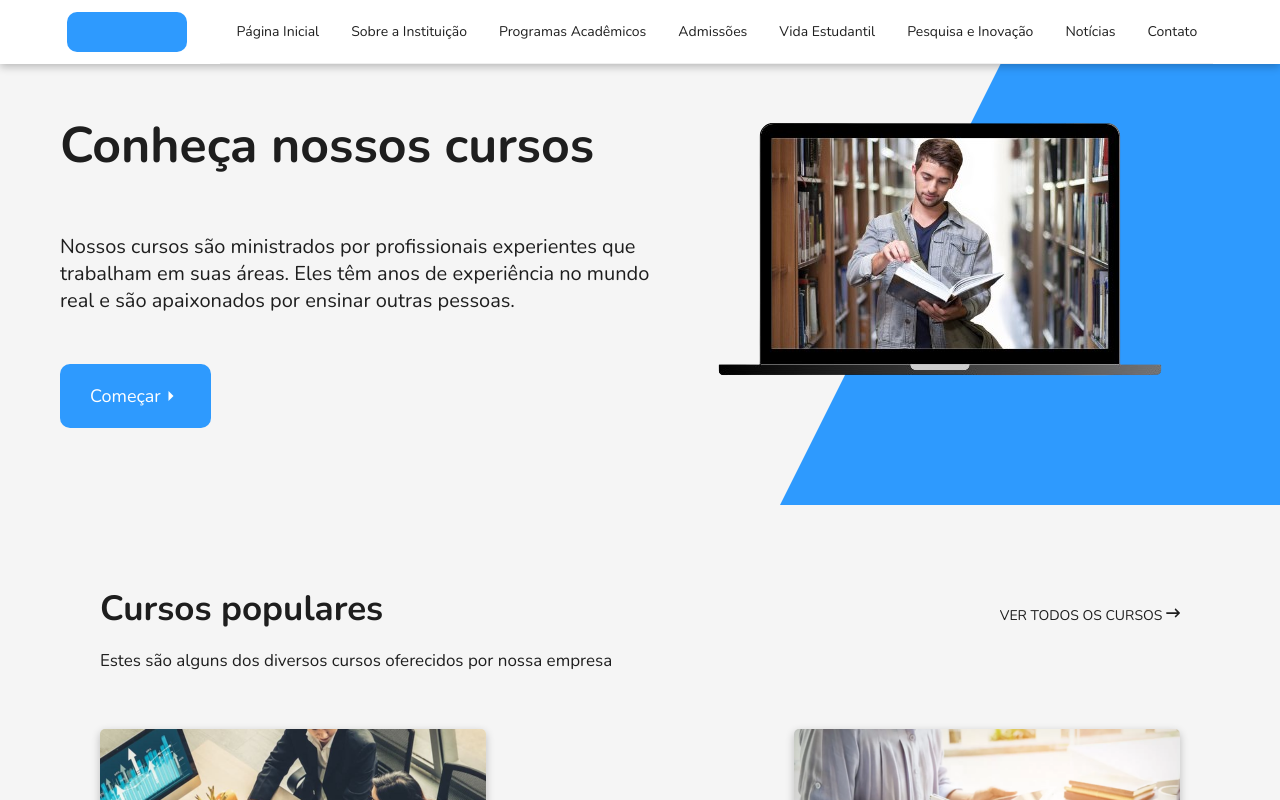
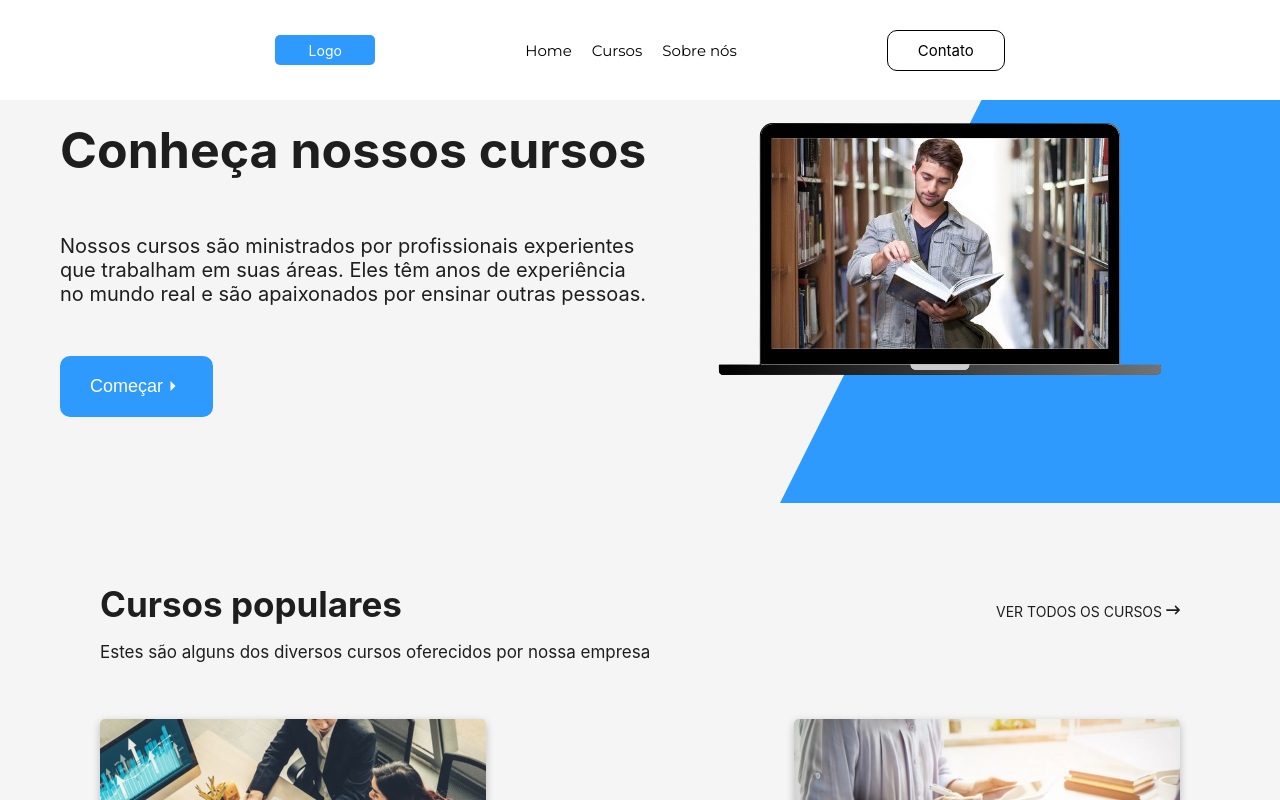
Before and after one commit to joanmdrs/website-for-company, a Next.js app in the folder website/: page / in a window 1280 px wide. Shown: the top 800 px of the page. Built offline with nearby package versions, Linux system fonts and the light colour scheme.

Commit message:
refatorando o header do projeto

```diff
--- a/website/src/app/globals.css
+++ b/website/src/app/globals.css
@@ -1,5 +1,5 @@
 @import url('https://fonts.googleapis.com/css2?family=Nunito:ital,wght@0,200..1000;1,200..1000&display=swap');
-
+@import url('https://fonts.googleapis.com/css2?family=Montserrat:ital,wght@0,100..900;1,100..900&family=Nunito:ital,wght@0,200..1000;1,200..1000&display=swap');
 :root {
     --primary-color: #2E9AFE;
     --second-color: #224589;
@@ -8,14 +8,15 @@
     --white-color: #FFFFFF;
 }
 
-
+/*
 * {
     font-family: "Nunito", sans-serif;
-  }
+  } */
 
 body {
     margin: 0;
     padding: 0;
+    background-color: #FFFFFF;
 
 }
 
--- a/website/src/app/page.js
+++ b/website/src/app/page.js
@@ -2,8 +2,7 @@
 import Head from 'next/head';
 import React from 'react';
 import CustomMenu from '@/components/Menu/Menu';
-import { Layout } from 'antd';
-import { Header } from 'antd/es/layout/layout';
+import { Button, Layout } from 'antd';
 import { Content } from 'antd/es/layout/layout';
 import { Footer } from 'antd/es/layout/layout';
 import Home from '@/pages/Home/Home';
@@ -11,6 +10,8 @@ import Courses from '@/pages/Courses/Courses';
 import Reasons from '@/pages/Reasons/Reasons';
 import Presentation from '@/pages/Presentation/Presentation';
 import Dashboard from '@/pages/Dashboard/Dashboard';
+import Menu from '@/components/Menu/Menu';
+import Header from '@/components/Header/Header';
 
 function App() {
     return (
@@ -21,22 +22,8 @@ function App() {
             </Head>
 
             <Layout>
-                <Header
-                    style={{
-                        display: 'flex',
-                        alignItems: 'center',
-                        justifyContent: 'space-around',
-                        backgroundColor: 'var(--white-color)',
-                        boxShadow:"rgba(0, 0, 0, 0.24) 0px 3px 8px",
-                        zIndex: '3',
-                        position: 'fixed',
-                        width: '100%'
-                    }}>
 
-                    <div style={{padding: "20px 60px", borderRadius: "10px", backgroundColor: "var(--primary-color)"}} className="demo-logo" />
-
-                    <CustomMenu />
-                </Header>
+                <Header />
                 <Content style={{zIndex: '2'}}>
                     <Home />
                     <Courses />
--- /dev/null
+++ b/website/src/components/Buttons/ButtonContact/ButtonContact.js
@@ -0,0 +1,16 @@
+function ButtonContact (){
+
+    return (
+        <a style={{
+            padding: "10px 30px",
+            border: "1px solid black",
+            borderRadius: "10px",
+            backgroundColor: "#fff",
+            outline: 'none',
+            color: "#000",
+            fontSize: "15px"
+        }}> Contato </a>
+    )
+}
+
+export default ButtonContact
--- /dev/null
+++ b/website/src/components/Header/Header.css
@@ -0,0 +1,11 @@
+.component-header {
+    display: flex;
+    align-items: center;
+    justify-content: center;
+    gap: 150px;
+    background-color: #fff;
+    width: 100%;
+    height: 100px;
+    z-index: 3;
+    position: fixed;
+}
--- /dev/null
+++ b/website/src/components/Header/Header.js
@@ -0,0 +1,17 @@
+import ButtonContact from "../Buttons/ButtonContact/ButtonContact"
+import Logo from "../Logo/Logo"
+import Menu from "../Menu/Menu"
+import "./Header.css"
+
+function Header(){
+    return (
+
+        <div className="component-header">
+            <Logo />
+            <Menu />
+            <ButtonContact />
+        </div>
+    )
+}
+
+export default Header
--- /dev/null
+++ b/website/src/components/Logo/Logo.css
@@ -0,0 +1,10 @@
+.component-logo {
+    width: 100px;
+    height: 30px;
+    border-radius: 5px;
+    background-color: var(--primary-color);
+    display: flex;
+    justify-content: center;
+    align-items: center;
+    color: #fff;
+}
--- /dev/null
+++ b/website/src/components/Logo/Logo.js
@@ -0,0 +1,11 @@
+import "./Logo.css"
+
+function Logo(){
+    return (
+        <div className="component-logo">
+            Logo
+        </div>
+    )
+}
+
+export default Logo
--- /dev/null
+++ b/website/src/components/Menu/Menu.css
@@ -0,0 +1,20 @@
+
+.component-menu ul {
+    display: flex;
+    gap: 20px;
+    list-style-type: none;
+    margin: 0;
+    padding: 0;
+}
+
+.component-menu li {
+    display: inline;
+    font-family: "Montserrat", sans-serif !important;
+    font-size: 15px;
+    text-decoration: none;
+}
+
+.component-menu li a{
+    color: #000 !important;
+
+}
--- a/website/src/components/Menu/Menu.js
+++ b/website/src/components/Menu/Menu.js
@@ -1,46 +1,18 @@
-import { Menu } from "antd"
 import React from "react"
+import "./Menu.css"
+function Menu () {
+    return (
 
-function CustomMenu () {
+        <div className="component-menu">
+            <ul>
+                <li><a href="default.asp">Home</a></li>
+                <li><a href="news.asp">Cursos</a></li>
+                <li><a href="contact.asp">Sobre nós</a></li>
+            </ul>
+        </div>
 
-    const items = [
-        {
-          label: 'Página Inicial',
-          key: 'home',
-        },
-        {
-          label: 'Sobre a Instituição',
-          key: 'about',
-        },
-        {
-            label: 'Programas Acadêmicos',
-            key: 'academic-programs'
-        },
-        {
-            label: 'Admissões',
-            key: 'admissions'
-        },
-        {
-            label: 'Vida Estudantil',
-            key: 'life-student'
-        },
-        {
-            label: 'Pesquisa e Inovação',
-            key: 'research-and-innovation'
-        },
-        {
-            label: 'Notícias',
-            key: 'news',
-        },
-        {
-            label: 'Contato',
-            key: 'contact'
-        }
-    ]
-    return (
-        <Menu theme="light" style={{backgroundColor: "var(--white-color)"}} items={items} mode="horizontal" />
     )
 
 }
 
-export default CustomMenu
+export default Menu
--- a/website/src/pages/Dashboard/Dashboard.css
+++ b/website/src/pages/Dashboard/Dashboard.css
@@ -48,8 +48,11 @@
 }
 
 .container-animation h2:nth-child(2) {
-    color: lightgreen;
-    animation: animate 4s ease-in-out infinite;
+  background-image: linear-gradient(to right, #43e97b 0%, #38f9d7 100%);
+  -webkit-background-clip: text; /* Aplica o gradiente apenas ao texto */
+  background-clip: text;
+  color: transparent;
+  animation: animate 2s ease-in-out infinite;
 }
 
 @keyframes animate {
```
